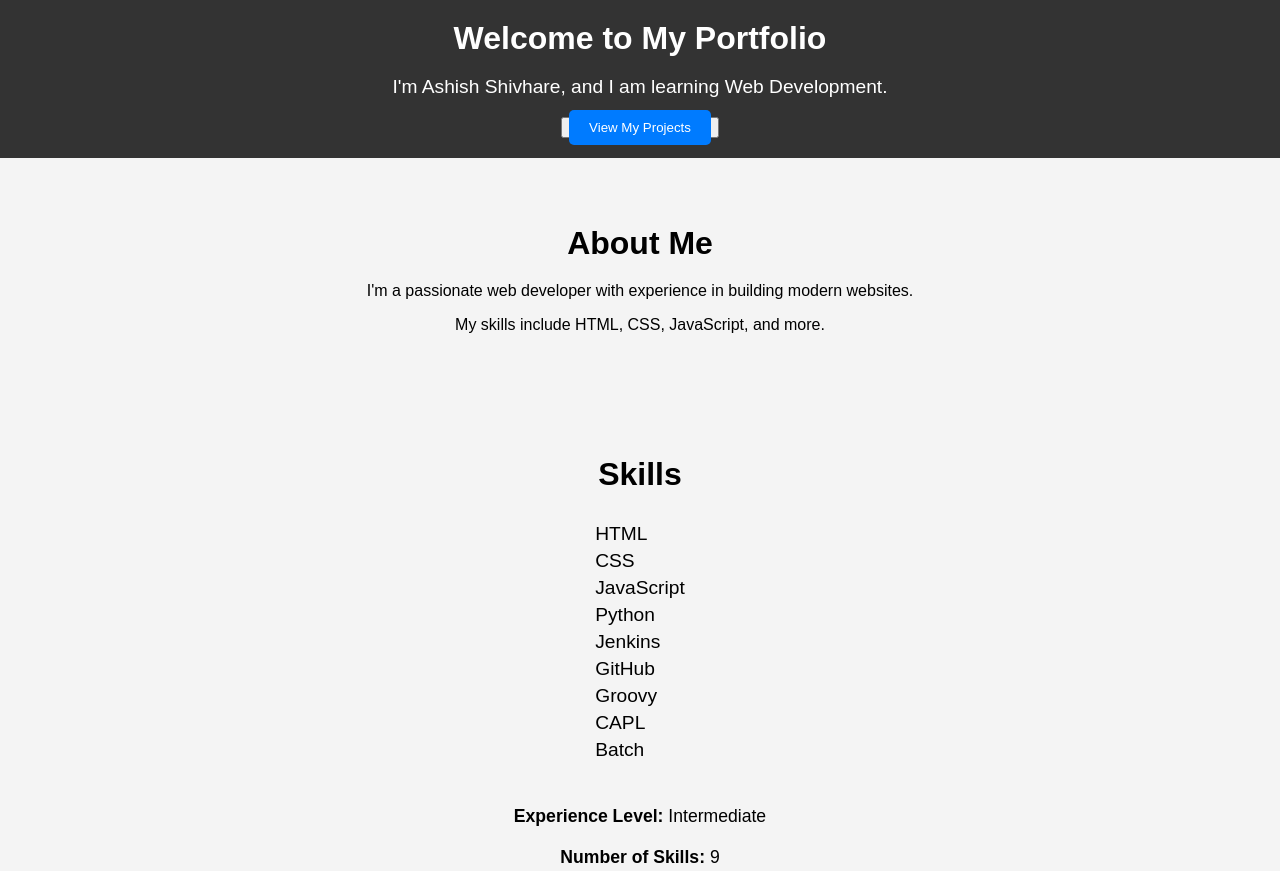
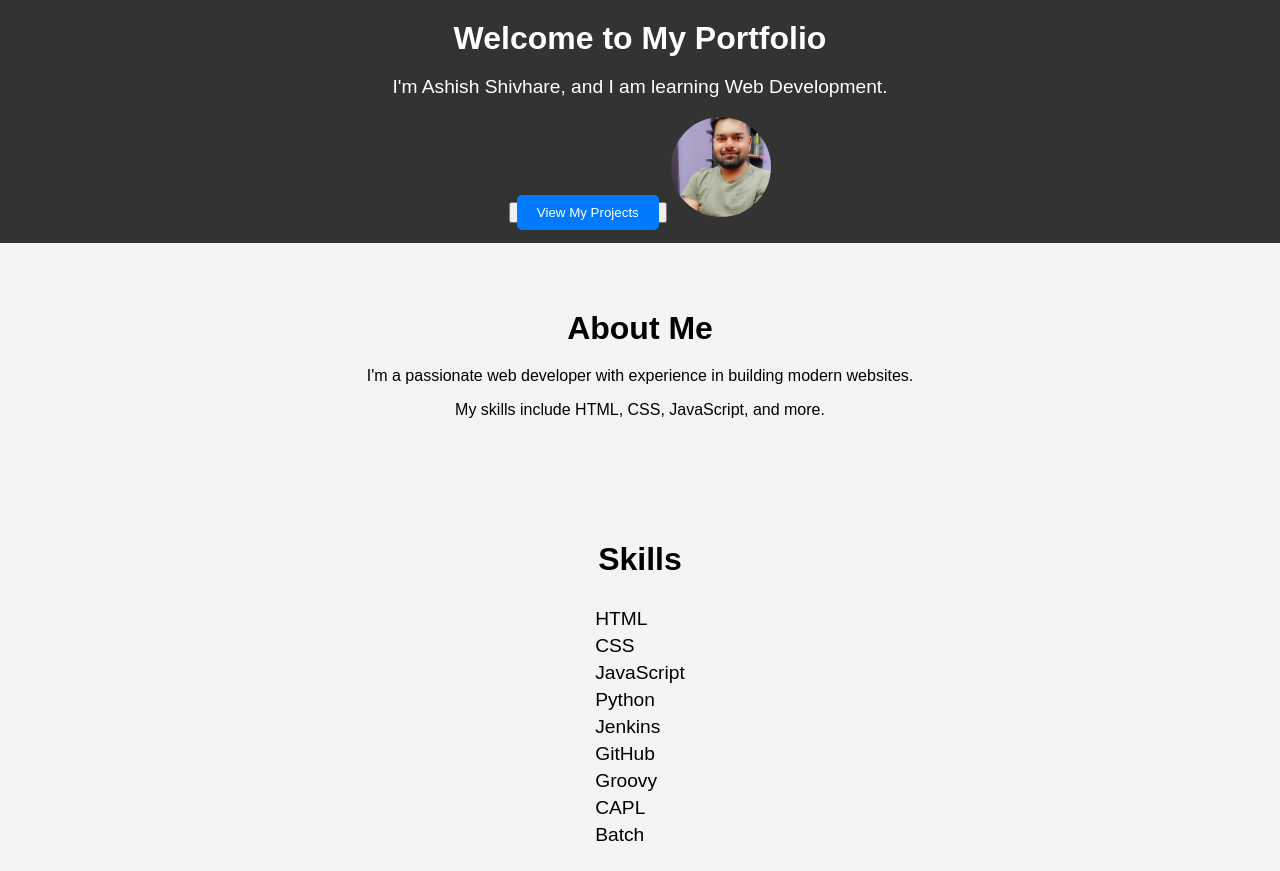
Before and after one commit to aashmith/PersonalProfile, a plain HTML site: page index.html in a window 1280 px wide. Shown: the top 871 px of the page. Drawn offline with Linux system fonts and the light colour scheme.

Commit message:
bvjzxcvc

```diff
--- a/index.html
+++ b/index.html
@@ -13,6 +13,7 @@
             <h1>Welcome to My Portfolio</h1>
             <p>I'm Ashish Shivhare, and I am learning Web Development.</p>
             <button><a href="#projects">View My Projects</a></button>
+			 <img src="image.jpg" alt="Your Photo" class="header-img">
         </div>
     </header>
 
--- a/style.css
+++ b/style.css
@@ -32,6 +32,12 @@ button a {
     padding: 10px 20px;
     background-color: #007bff;
     border-radius: 5px;
+}
+.header-img {
+    width: 100px;            /* Set the image size */
+    height: 100px;           /* Set the image size */
+    border-radius: 50%;      /* Optional: make the image round */
+    object-fit: cover;       /* Ensure the image covers the circle */
 }
 
 section {
```
Also changed, not shown: image.jpg (added), 1 other file.
